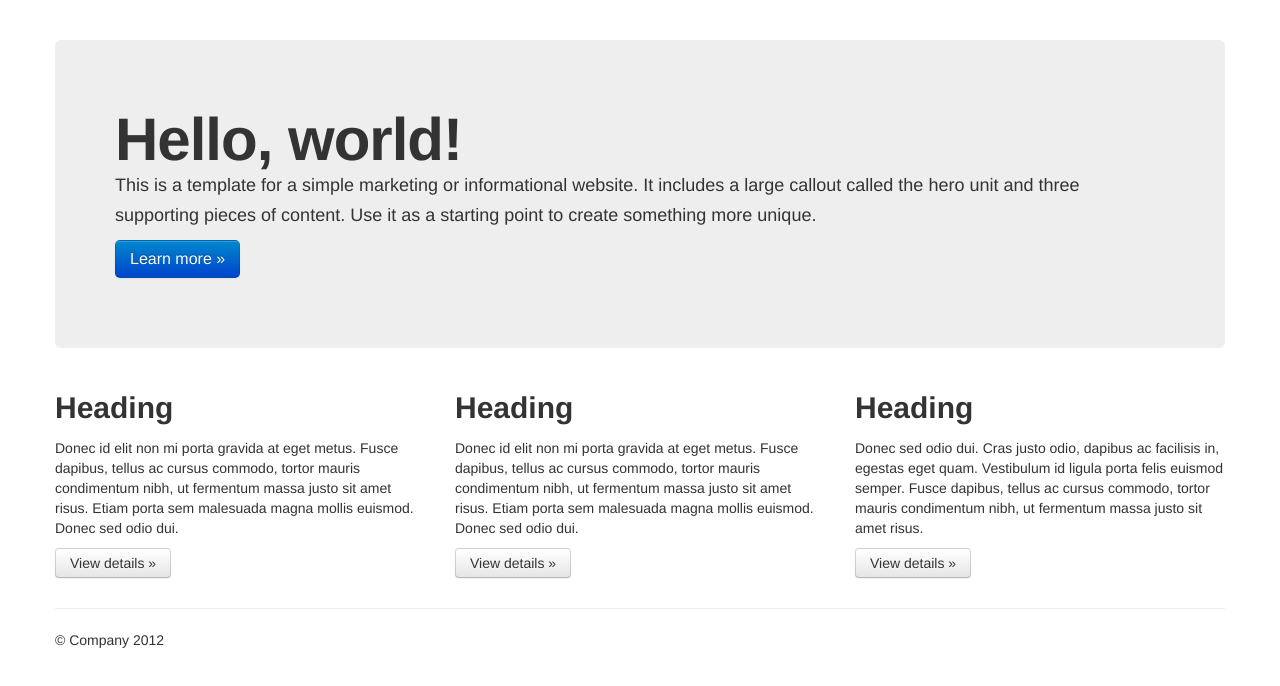
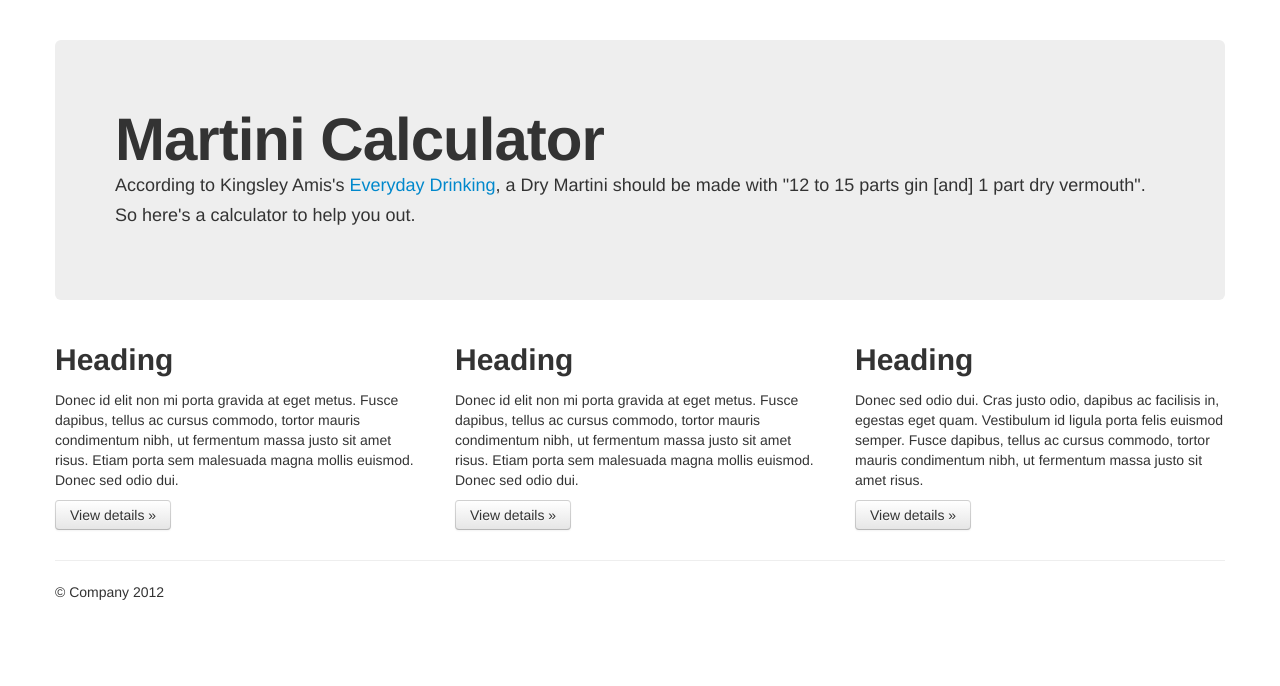
Before and after one commit to doismellburning/martinicalc, a plain HTML site: page martinicalc/index.html in a window 1280 px wide. Drawn offline with nearby package versions, Linux system fonts and the light colour scheme.

Commit message:
Hero Unit with description

```diff
--- a/martinicalc/index.html
+++ b/martinicalc/index.html
@@ -27,15 +27,10 @@
             <p class="chromeframe">You are using an outdated browser. <a href="http://browsehappy.com/">Upgrade your browser today</a> or <a href="http://www.google.com/chromeframe/?redirect=true">install Google Chrome Frame</a> to better experience this site.</p>
         <![endif]-->
 
-        <!-- This code is taken from http://twitter.github.com/bootstrap/examples/hero.html -->
-
         <div class="container">
-
-            <!-- Main hero unit for a primary marketing message or call to action -->
             <div class="hero-unit">
-                <h1>Hello, world!</h1>
-                <p>This is a template for a simple marketing or informational website. It includes a large callout called the hero unit and three supporting pieces of content. Use it as a starting point to create something more unique.</p>
-                <p><a class="btn btn-primary btn-large">Learn more &raquo;</a></p>
+                <h1>Martini Calculator</h1>
+                <p>According to Kingsley Amis's <a href="http://www.amazon.co.uk/dp/1408803836/">Everyday Drinking</a>, a Dry Martini should be made with "12 to 15 parts gin [and] 1 part dry vermouth". So here's a calculator to help you out.</p>
             </div>
 
             <!-- Example row of columns -->
```
